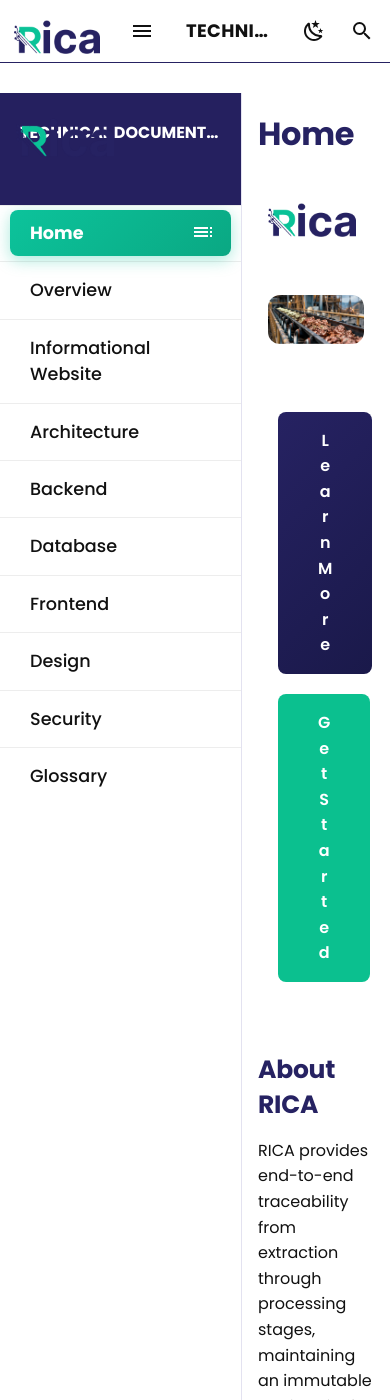
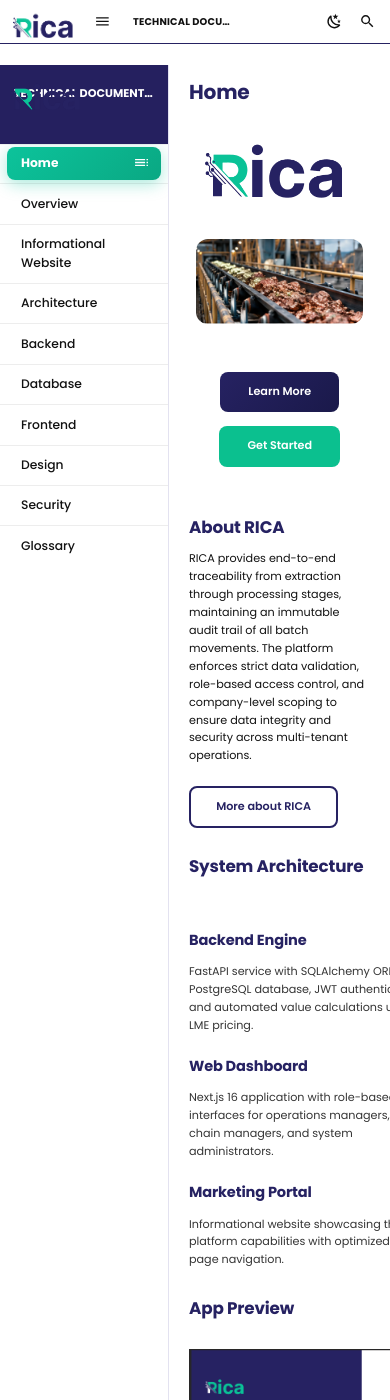
Before and after one commit to akirachix/heliks-technical-documentation, an MkDocs documentation site: the page built from docs/index.md, in a window 390 px wide and 1400 px high. Built offline with MkDocs 1.6.1 and Material for MkDocs 9.7.7, drawn with Linux system fonts in a browser that asks for light colours.

Commit message:
docs: improve responsive design for mobile and tablet views

```diff
--- a/docs/stylesheets/extra.css
+++ b/docs/stylesheets/extra.css
@@ -431,3 +431,85 @@ code, pre, kbd {
     color: #0CC39B !important;
     background-color: rgba(12, 195, 155, 0.08) !important;
 }
+
+
+@media (max-width: 76.1875em) {
+  .md-header__title {
+    font-size: 0.85rem;
+  }
+  .md-header__title .md-header__topic {
+    overflow: hidden;
+    text-overflow: ellipsis;
+    white-space: nowrap;
+    max-width: 200px;
+  }
+}
+
+@media (max-width: 60em) {
+  .md-header__title {
+    font-size: 0.75rem;
+  }
+  .md-header__title .md-header__topic {
+    max-width: 150px;
+  }
+}
+
+@media (max-width: 44.9375em) {
+  .md-header__title {
+    font-size: 0.7rem;
+  }
+  .md-header__title .md-header__topic {
+    max-width: 100px;
+  }
+}
+
+@media screen and (max-width: 76.1875em) {
+  .md-sidebar--primary {
+    width: 12.1rem;
+  }
+}
+
+@media screen and (max-width: 60em) {
+  html {
+    font-size: 90%;
+  }
+  .md-content {
+    padding: 0 1rem;
+  }
+  table {
+    display: block;
+    overflow-x: auto;
+    white-space: nowrap;
+  }
+  .md-typeset table:not([class]) {
+    display: block;
+    overflow-x: auto;
+  }
+}
+
+@media screen and (max-width: 44.9375em) {
+  html {
+    font-size: 87.5%;
+  }
+  .md-header__inner {
+    padding: 0 0.4rem;
+  }
+  .md-content {
+    padding: 0 0.6rem;
+  }
+  .md-typeset h1 {
+    font-size: 1.8em;
+  }
+  .md-typeset h2 {
+    font-size: 1.5em;
+  }
+  .md-typeset h3 {
+    font-size: 1.3em;
+  }
+  table {
+    font-size: 0.8rem;
+  }
+  .md-footer__link {
+    font-size: 0.75rem;
+  }
+}
```
